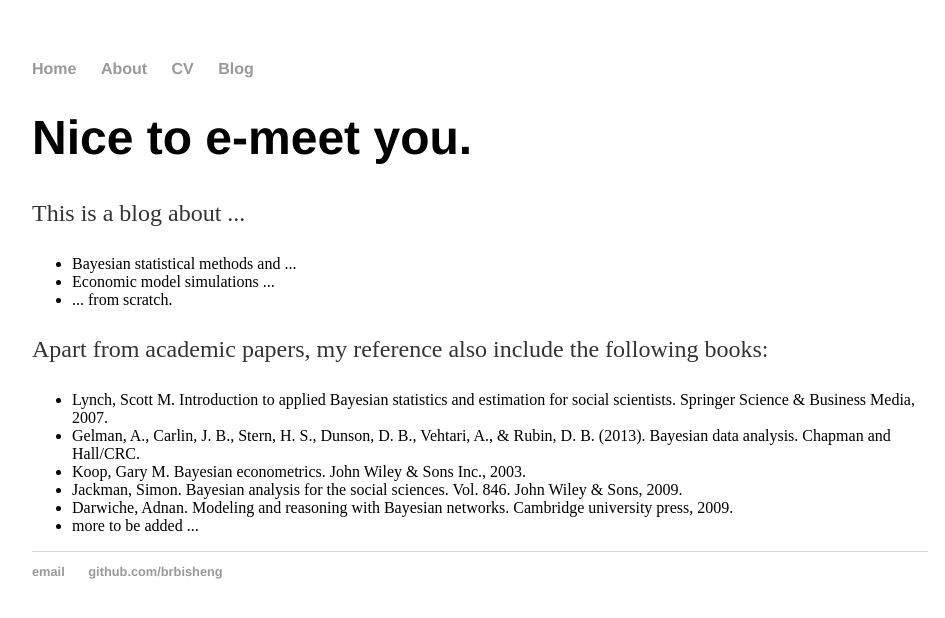
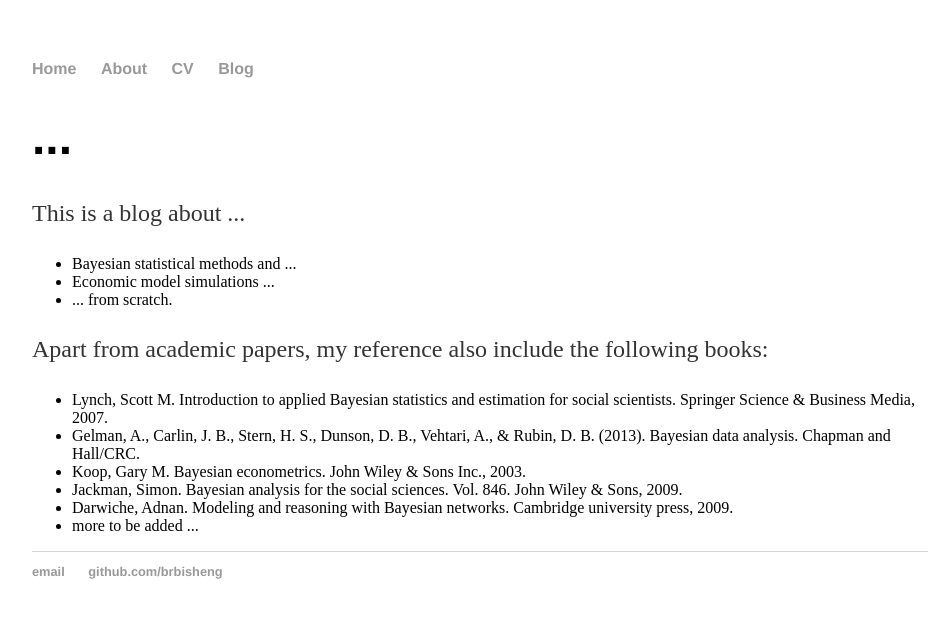
Before and after one commit to brbisheng/brbisheng.github.io, a Jekyll site: the page built from index.html, in a window 1280 px wide. Shown: the top 618 px of the page, without its empty margins (160-1105 px from the left). Built offline with Jekyll 4.4.1, drawn with Linux system fonts in a browser that asks for light colours.

Commit message:
Update index.html

```diff
--- a/index.html
+++ b/index.html
@@ -5,7 +5,7 @@ title: Assigned to default.html
 <!--   <link type="text/css" rel="stylesheet" href="stylesheets/main.css" />        -->
 <link type="text/css" rel="stylesheet" href="stylesheets/main.css" />
 <div class="blurb">
-	<h1>Nice to e-meet you.</h1>
+	<h1>...</h1>
 	<p>This is a blog about ... </p>
 	<ul>
 		<li>Bayesian statistical methods and ...</li>
```
